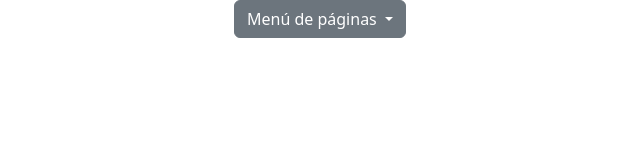
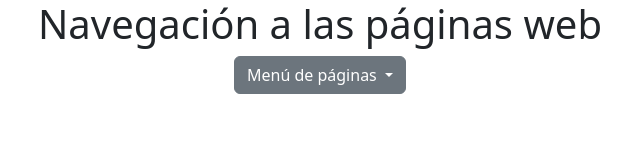
Before and after one commit to manu-mx/inf-temp, a plain HTML site: page 4/menu.html in a window 1280 px wide. Shown: the whole page, without its empty margins (320-960 px from the left). Drawn offline with nearby package versions, Linux system fonts and the light colour scheme.

Commit message:
Update menu.html

```diff
--- a/4/menu.html
+++ b/4/menu.html
@@ -8,7 +8,10 @@
     <link href="https://cdn.jsdelivr.net/npm/bootstrap@5.3.0-alpha1/dist/css/bootstrap.min.css" rel="stylesheet" integrity="sha384-GLhlTQ8iRABdZLl6O3oVMWSktQOp6b7In1Zl3/Jr59b6EGGoI1aFkw7cmDA6j6gD" crossorigin="anonymous">
 </head>
 <body>
-    <section style="display: grid; place-items: center;">
+    <section>
+        <h1 style="text-align: center;">Navegación a las páginas web</h1>
+        </section>
+    <section style="display: grid; place-items: center; height: 50 vh;">
         <div class="dropdown">
 
   <button class="btn btn-secondary dropdown-toggle" type="button" data-bs-toggle="dropdown" aria-expanded="false">
```
